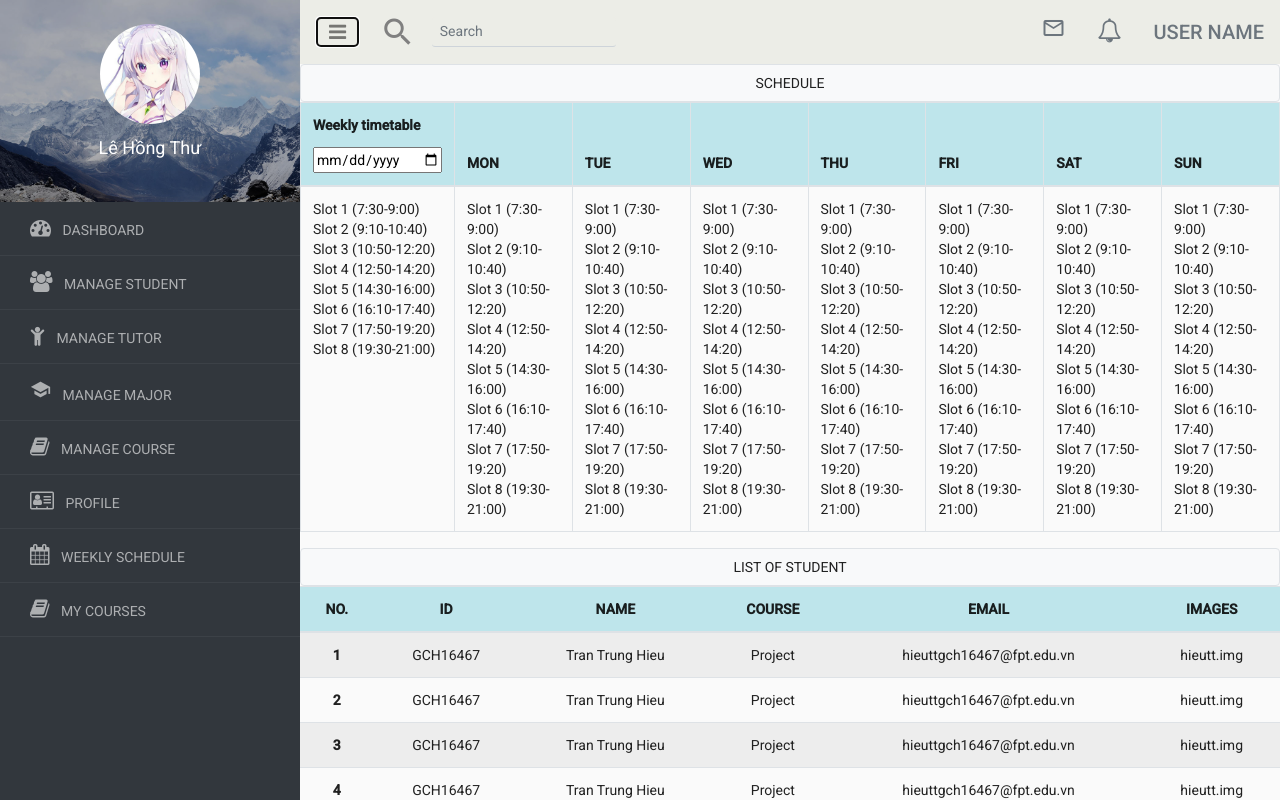
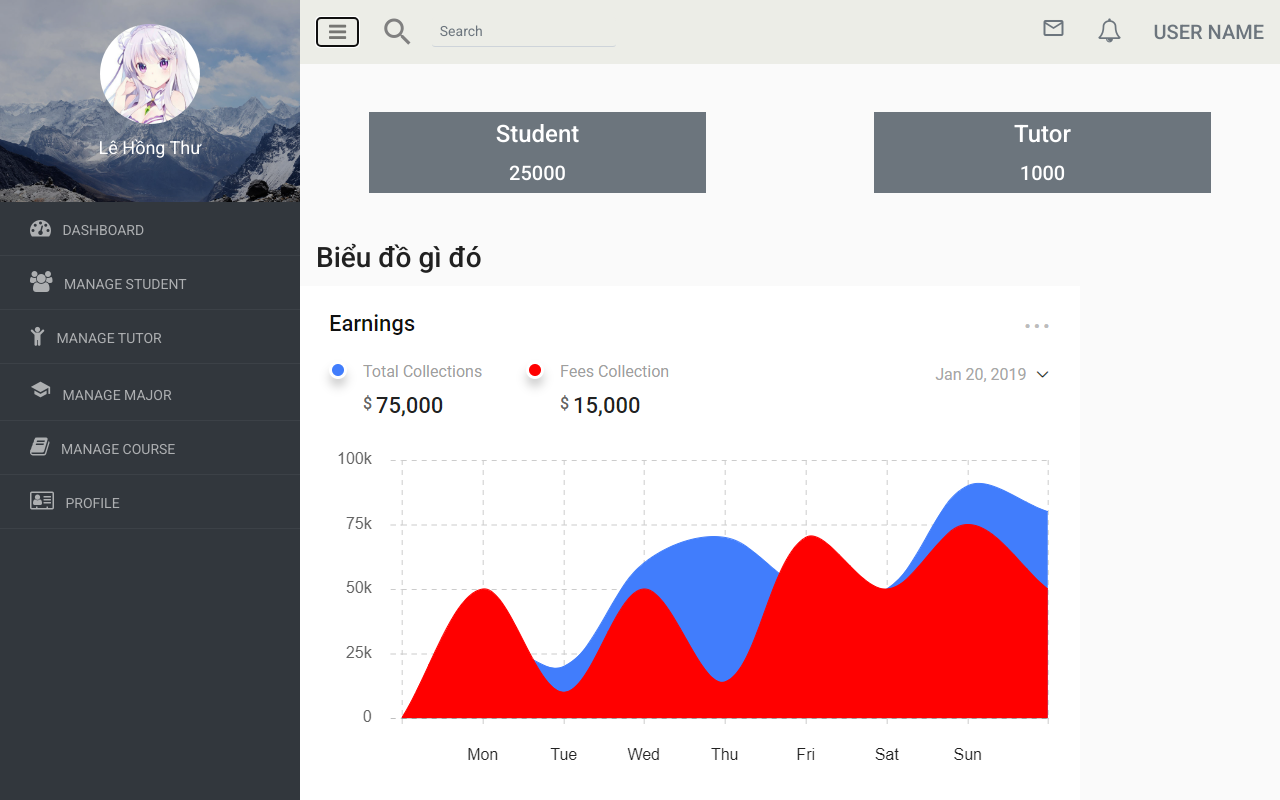
Before and after one commit to Duytv081298/Enterprise_Web_Software_Development_COMP1640, an Angular app: page /staff/Dashboard in a window 1280 px wide. Both pictures are taken after a click on the button 37 px from the left and 32 px from the top of the page. Shown: the top 800 px of the page. Built offline with nearby package versions, Linux system fonts and the light colour scheme.

Commit message:
select Account

```diff
--- a/src/app/app.component.css
+++ b/src/app/app.component.css
@@ -0,0 +1,39 @@
+mat-sidenav {
+    width: 300px;
+    height: 100%;
+}
+
+
+/* .search {
+    outline: none;
+    font-size: 20px;
+    border: 0;
+    background-color: #ECEDE7;
+    color: grey;
+} */
+
+.toolbar-spacer {
+    flex: 1 1 auto;
+}
+
+.dropdown-toggle::after {
+    display: none
+}
+
+@media screen and (max-width: 800px) {
+    #search-form {
+        visibility: hidden;
+    }
+    .nav {
+        width: 100%;
+    }
+}
+
+@media screen and (max-width: 400px) {
+    #search-form {
+        visibility: hidden;
+    }
+    .nav {
+        width: 100%;
+    }
+}
--- a/src/app/app.component.html
+++ b/src/app/app.component.html
@@ -1 +1,52 @@
-<app-header></app-header>
+<mat-sidenav-container>
+    <mat-sidenav mode="side" #sidenav position="start" class="p-0">
+        <app-sidebar [typeAccount]="typeAccount"></app-sidebar>>
+    </mat-sidenav>
+    <mat-sidenav-content>
+        <mat-toolbar style="background-color: #ECEDE7; padding: 0;">
+            <nav class="navbar navbar-light ">
+                <button type="button" (click)="sidenav.toggle()" class="navbar-toggler sidebar-toggle-mobile">
+            <i class="fa fa-bars"></i>
+        </button>
+            </nav>
+            <div class="form-inline d-flex justify-content-center md-form form-sm mt-0 w-25" id="search-form">
+                <i class="material-icons" style="font-size: 1.8em; color: gray;">search</i>
+                <input class="form-control form-control-sm ml-3 w-75 border-top-0 border-right-0 border-left-0" style="background-color: #ECEDE7;" type="text" placeholder="Search" aria-label="Search">
+            </div>
+            <span class="toolbar-spacer"></span>
+            <ul class="nav">
+                <li class="nav-item dropdown align-self-center">
+                    <a class="nav-link dropdown-toggle text-secondary" data-toggle="dropdown" href="#"><i class="material-icons" style="font-size: 1.2em;">mail_outline</i></a>
+                    <div class="dropdown-menu dropdown-menu-left m-0 p-0">
+                        <p class="text-center p-1 py-2" style="background-color: darkgrey;">WELCOME!</p>
+                        <a class="dropdown-item" href="#"> PROFILE</a>
+                        <a class="dropdown-item" href="#">SETTING</a>
+                        <div class="dropdown-divider"></div>
+                        <a class="dropdown-item" href="#">LOG OUT</a>
+                    </div>
+                </li>
+                <li class="nav-item dropdown align-self-center">
+                    <a class="nav-link dropdown-toggle text-secondary" data-toggle="dropdown" href="#"><i class="fa fa-bell-o" style="font-size: 1.2em;"></i></a>
+                    <div class="dropdown-menu dropdown-menu-right m-0 p-0">
+                        <p class="text-center p-1 py-2" style="background-color: darkgrey;">WELCOME!</p>
+                        <a class="dropdown-item" href="#"> PROFILE</a>
+                        <a class="dropdown-item" href="#">SETTING</a>
+                        <div class="dropdown-divider"></div>
+                        <a class="dropdown-item" href="#">LOG OUT</a>
+                    </div>
+                </li>
+                <li class="nav-item dropdown align-self-center">
+                    <a class="nav-link dropdown-toggle text-secondary" data-toggle="dropdown" href="#">USER NAME</a>
+                    <div class="dropdown-menu dropdown-menu-right m-0 p-0">
+                        <p class="text-center p-1 py-2" style="background-color: darkgrey;">WELCOME!</p>
+                        <a class="dropdown-item" href="#"><i class="fa fa-user-circle-o mr-2"></i> PROFILE</a>
+                        <a class="dropdown-item" href="#"> <i class="fa fa-cog mr-2"></i> SETTING</a>
+                        <div class="dropdown-divider"></div>
+                        <a class="dropdown-item" href="#"> <i class="fa fa-sign-out mr-2"></i> LOG OUT</a>
+                    </div>
+                </li>
+            </ul>
+        </mat-toolbar>
+        <router-outlet></router-outlet>
+    </mat-sidenav-content>
+</mat-sidenav-container>
--- a/src/app/app.component.ts
+++ b/src/app/app.component.ts
@@ -7,4 +7,6 @@ import { Component } from '@angular/core';
 })
 export class AppComponent {
   title = 'Web-Development-COMP1640';
+
+  typeAccount ="Staff"
 }
--- a/src/app/components/sidebar/sidebar.component.html
+++ b/src/app/components/sidebar/sidebar.component.html
@@ -6,12 +6,12 @@
         </div>
     </div>
     <ul class="list-unstyled">
-        <li>
+        <li *ngIf="accountStaff">
             <a routerLink="/staff/Dashboard">
                 <i class="fa fa-dashboard mr-2"></i> DASHBOARD
             </a>
         </li>
-        <li>
+        <li *ngIf="accountStaff">
             <a href="#menuStudents" data-toggle="collapse">
                 <i class="fa fa-group mr-2"></i> MANAGE STUDENT</a>
             <div class="collapse" id="menuStudents">
@@ -19,14 +19,14 @@
                 <a routerLink="/staff/AddStudent"><i class="fa fa-angle-right mr-2"></i>Add Student</a>
             </div>
         </li>
-        <li>
+        <li *ngIf="accountStaff">
             <a href="#menuTutor" data-toggle="collapse"> <i class="fa fa-child mr-2"></i> MANAGE TUTOR</a>
             <div class="collapse" id="menuTutor">
                 <a routerLink="/staff/ListTutors"><i class="fa fa-angle-right mr-2"></i>All Tutor</a>
                 <a routerLink="/staff/AddTutor"><i class="fa fa-angle-right mr-2"></i>Add Tutor</a>
             </div>
         </li>
-        <li>
+        <li *ngIf="accountStaff">
             <a href="#menuMajor" data-toggle="collapse">
                 <i class="material-icons mr-2" style="font-size: 1.5em;">school</i> MANAGE MAJOR</a>
             <div class="collapse" id="menuMajor">
@@ -34,24 +34,24 @@
                 <a routerLink="/staff/AddMajor"><i class="fa fa-angle-right mr-2"></i>Add Major</a>
             </div>
         </li>
-        <li>
+        <li *ngIf="accountStaff">
             <a href="#menuCourse" data-toggle="collapse"> <i class="fa fa-book mr-2"></i> MANAGE COURSE</a>
             <div class="collapse" id="menuCourse">
                 <a routerLink="/staff/ListOfCourses"><i class="fa fa-angle-right mr-2"></i>All Course</a>
                 <a routerLink="/staff/AddCourse"><i class="fa fa-angle-right mr-2"></i>Add Course</a>
             </div>
         </li>
-        <li>
+        <li *ngIf="accountStaff">
             <a href="#menuProfile" data-toggle="collapse"> <i class="fa fa-address-card-o mr-2"></i> PROFILE</a>
             <div class="collapse" id="menuProfile">
                 <a routerLink="/staff/Profile"> <i class="fa fa-angle-right mr-2"></i> View Profile</a>
                 <a routerLink="/staff/UpdateProfile"> <i class="fa fa-angle-right mr-2"></i>Edit Profile</a>
             </div>
         </li>
-        <li>
+        <li *ngIf="accountTutor">
             <a routerLink="/admin/tutors"> <i class="	fa fa-calendar mr-2"></i> WEEKLY SCHEDULE</a>
         </li>
-        <li>
+        <li *ngIf="accountStudent">
             <a routerLink="/admin/tutors"> <i class="fa fa-book mr-2"></i> MY COURSES</a>
         </li>
     </ul>
--- a/src/app/components/sidebar/sidebar.component.ts
+++ b/src/app/components/sidebar/sidebar.component.ts
@@ -1,4 +1,4 @@
-import { Component, OnInit } from '@angular/core';
+import { Component, OnInit, Input } from '@angular/core';
 
 @Component({
   selector: 'app-sidebar',
@@ -10,6 +10,24 @@ export class SidebarComponent implements OnInit {
   constructor() { }
 
   ngOnInit(): void {
+    this.CheckAccount();
+  }
+  @Input() typeAccount: String;
+
+  accountStaff = null;
+  accountTutor = null;
+  accountStudent = null;
+
+  CheckAccount(){
+    if(this.typeAccount == 'Staff'){
+      this.accountStaff = 'Staff';
+
+    }else if(this.typeAccount == 'Tutor'){
+      this.accountTutor = 'Tutor';
+
+    }else if(this.typeAccount == 'Student') {
+      this.accountStudent = 'Student';
+    }
   }
 
 }
```
